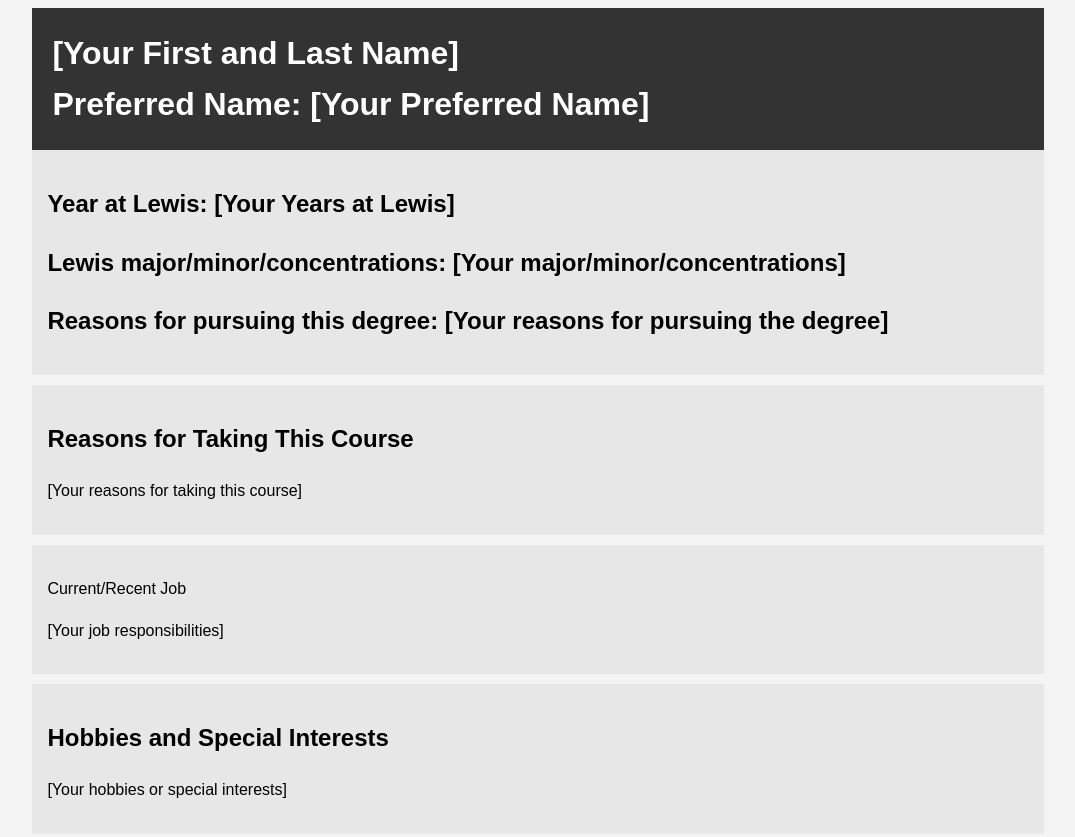
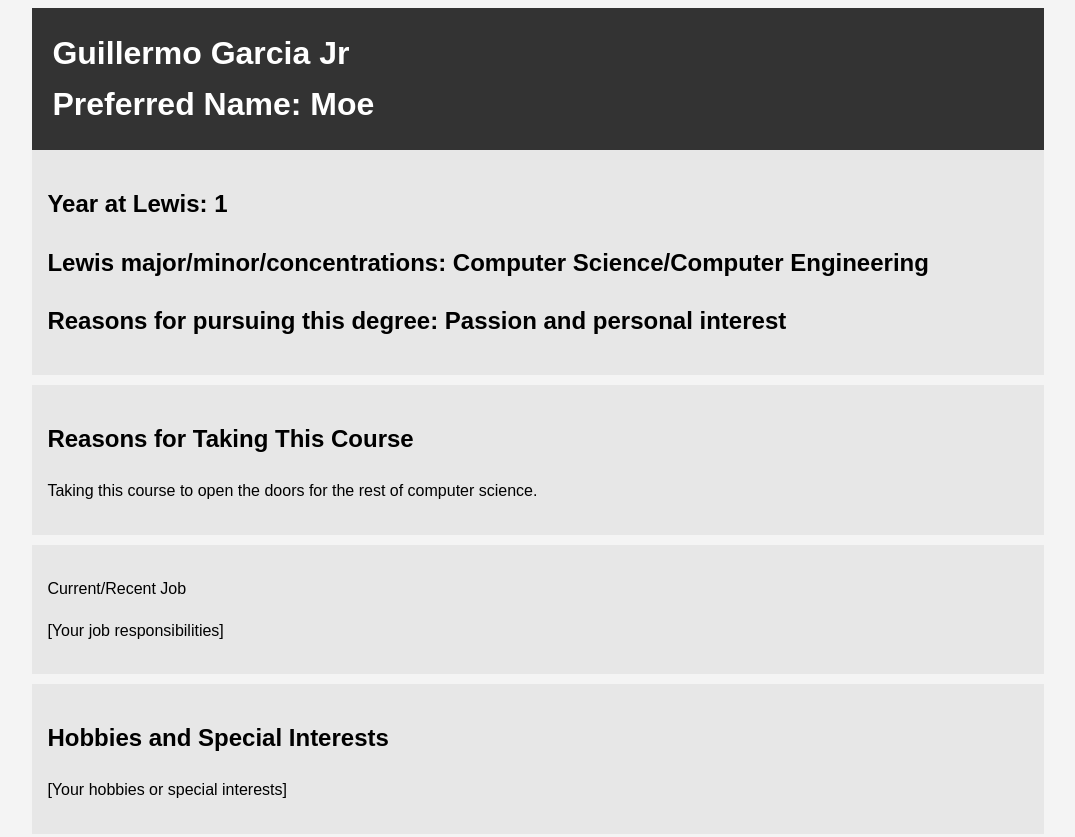
Before and after one commit to xermoe/introductions, a plain HTML site: page index.html in a window 1280 px wide. Shown: the top 837 px of the page, without its empty margins (102-1177 px from the left). Drawn offline with Linux system fonts and the light colour scheme.

Commit message:
Update First/Last Name, Preferred Name

```diff
--- a/index.html
+++ b/index.html
@@ -31,19 +31,19 @@
 <body>
     <div class="container">
         <header class="main-info">
-            <h1>[Your First and Last Name]</h1>
-            <h1>Preferred Name: [Your Preferred Name]</h1>
+            <h1>Guillermo Garcia Jr</h1>
+            <h1>Preferred Name: Moe</h1>
         </header>
 
         <section class="lewis">
-			<h2>Year at Lewis: [Your Years at Lewis]</h2>
-			<h2>Lewis major/minor/concentrations: [Your major/minor/concentrations]</h2>
-			<h2>Reasons for pursuing this degree: [Your reasons for pursuing the degree]</h2>
+			<h2>Year at Lewis: 1</h2>
+			<h2>Lewis major/minor/concentrations: Computer Science/Computer Engineering</h2>
+			<h2>Reasons for pursuing this degree: Passion and personal interest</h2>
         </section>
 
 		<section class="course">
             <h2>Reasons for Taking This Course</h2>
-            <p>[Your reasons for taking this course]</p>
+            <p>Taking this course to open the doors for the rest of computer science.</p>
         </section>
 
 		<section class="job">
```
